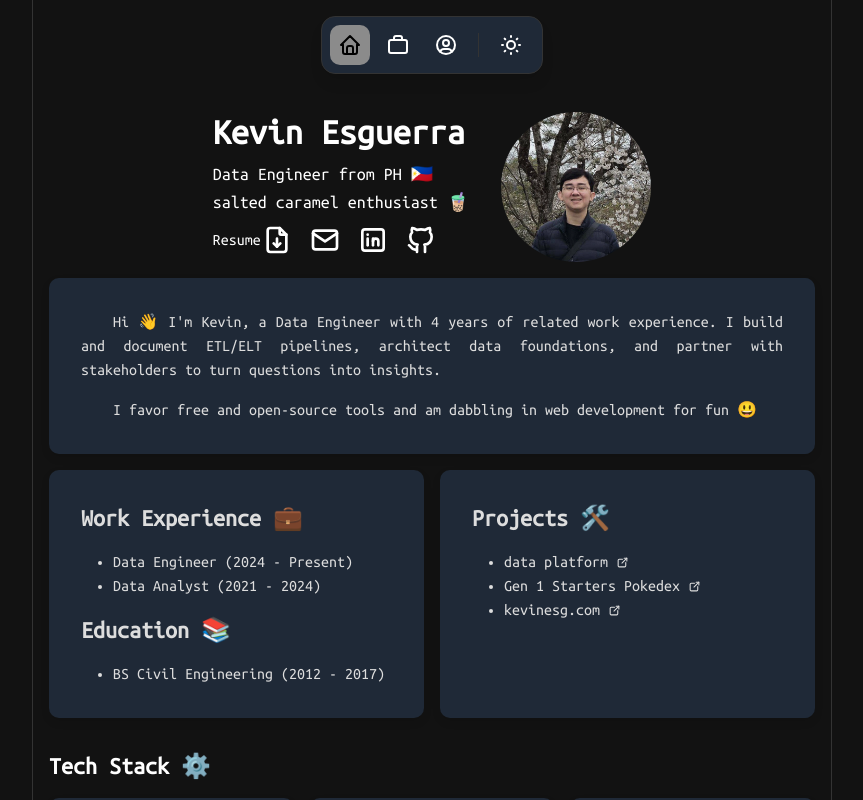
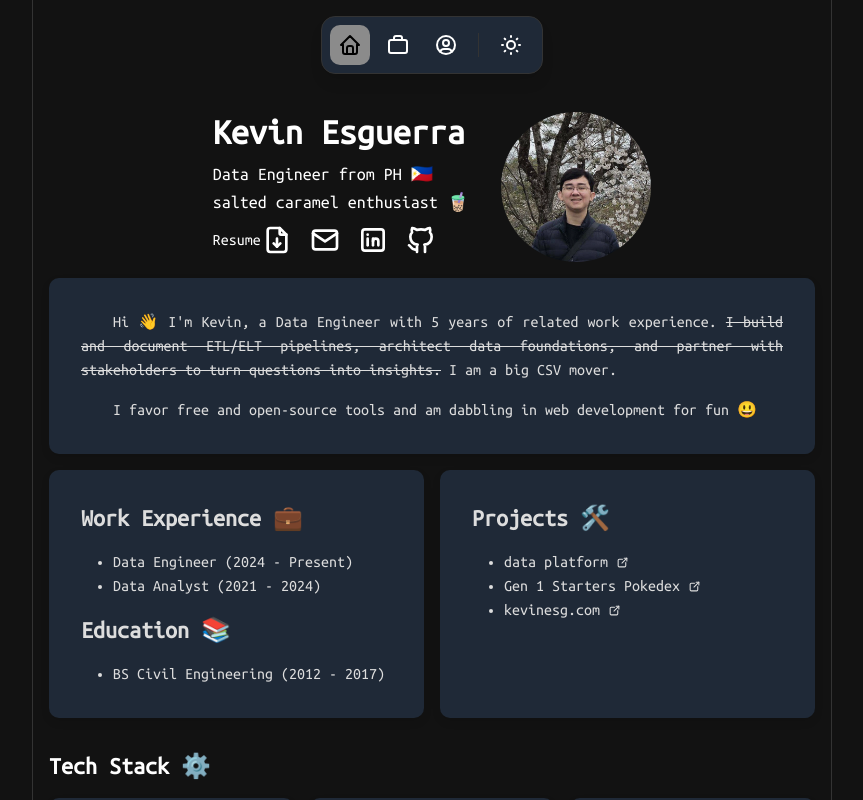
Before and after one commit to kevinesg/portfolio, a React (Vite) app in the folder portfolio/: page / in a window 1280 px wide. Shown: the top 800 px of the page, without its empty margins (208-1071 px from the left). Built offline with nearby package versions, Linux system fonts and the light colour scheme; grey boxes are pictures that could not be loaded.

Commit message:
updated home intro

```diff
--- a/portfolio/src/pages/Home.tsx
+++ b/portfolio/src/pages/Home.tsx
@@ -49,10 +49,10 @@ const Home = () => {
         <div className="flex flex-col gap-y-4 pb-4">
           <div className="card">
             <p className="pb-4">
-              Hi 👋 I'm Kevin, a Data Engineer with 4 years of related work
-              experience. I build and document ETL/ELT pipelines, architect data
+              Hi 👋 I'm Kevin, a Data Engineer with 5 years of related work
+              experience. <del>I build and document ETL/ELT pipelines, architect data
               foundations, and partner with stakeholders to turn questions into
-              insights.
+              insights.</del> I am a big CSV mover.
             </p>
             <p>
               I favor free and open-source tools and am dabbling in web
```
